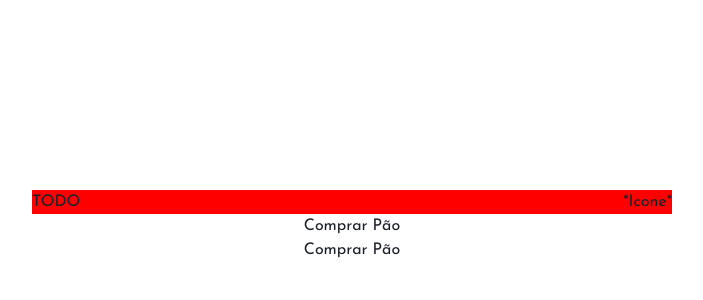
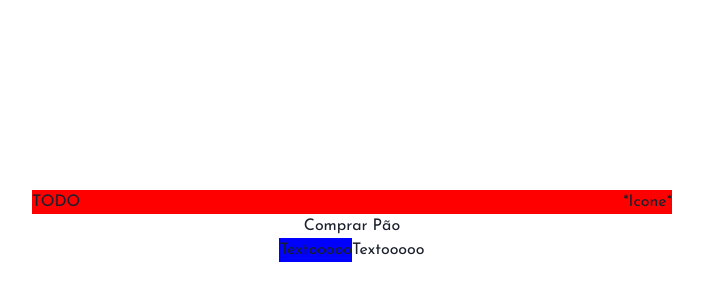
Before and after one commit to Eduardo-Ferraz/DesafioCode, a Next.js app: page / in a window 1280 px wide. Shown: the part 174-474 px from the top of the page, without its empty margins (288-991 px from the left). Built offline with nearby package versions, Linux system fonts and the light colour scheme.

Commit message:
Componente com Props

```diff
--- /dev/null
+++ b/src/components/Item.tsx
@@ -0,0 +1,20 @@
+import React from "react";
+
+import { Text } from "@chakra-ui/react";
+
+interface ItemProps {
+  bg: string;
+  // propriedadeX: int
+  text: string;
+}
+
+export default function Item(props: ItemProps) {
+  const { text } = props;
+  const { bg } = props;
+  return (
+    <>
+      <Text bg={bg}>{text}</Text>
+      <Text>{text}</Text>
+    </>
+  );
+}
--- a/src/pages/_app.tsx
+++ b/src/pages/_app.tsx
@@ -5,18 +5,18 @@ import type { AppProps } from "next/app";
 
 const theme = extendTheme({
   fonts: {
-    body: 'Josefin Sans, sans-serif',
-    heading: 'Josefin Sans, sans-serif',
-    mono: 'Josefin Sans, sans-serif',
+    body: "Josefin Sans, sans-serif",
+    heading: "Josefin Sans, sans-serif",
+    mono: "Josefin Sans, sans-serif",
   },
   colors: {
     highlight: "#FFBA08",
-    highlight50: "rgba(255, 186, 8, 0.5)", // Como podemos botar o 50% em HEX ???
+    highlight50: "rgba(255, 186, 8, 0.5)",
     dark: {
       black: "#000000",
       headtext: "#47585B",
       info: "#999999",
-      info50: "rgba(153, 153, 153, 0.5)", // Como podemos botar o 50% em HEX ???
+      info50: "rgba(153, 153, 153, 0.5)",
     },
     light: {
       white: "#FFFFFF",
@@ -24,7 +24,7 @@ const theme = extendTheme({
       info: "#DADADA",
     },
   },
-})
+});
 
 function MyApp({ Component, pageProps }: AppProps) {
   return (
--- a/src/pages/index.tsx
+++ b/src/pages/index.tsx
@@ -1,21 +1,31 @@
 import { Flex, Spacer, Text } from "@chakra-ui/react";
 import type { NextPage } from "next";
 import Head from "next/head";
+
+import Item from "../components/Item";
 
 const Home: NextPage = () => {
   return (
     <div>
       <Head>
-        <title>WorldTrip</title>
+        <title>ToDo</title>
         <meta name="description" content="Generated by create next app" />
         <link rel="icon" href="/airplane.ico" />
 
         <link rel="preconnect" href="https://fonts.googleapis.com" />
         <link rel="preconnect" href="https://fonts.gstatic.com" />
-        <link href="https://fonts.googleapis.com/css2?family=Josefin+Sans:wght@400;700&display=swap" rel="stylesheet" />
+        <link
+          href="https://fonts.googleapis.com/css2?family=Josefin+Sans:wght@400;700&display=swap"
+          rel="stylesheet"
+        />
       </Head>
-      <Flex direction='column' h="100vh" justifyContent="center" alignItems="center">
-        <Flex width={'50%'} bg='red'>
+      <Flex
+        direction="column"
+        h="100vh"
+        justifyContent="center"
+        alignItems="center"
+      >
+        <Flex width="50%" bg="red">
           <Text>TODO</Text>
           <Spacer />
           <Text>*Icone*</Text>
@@ -24,8 +34,7 @@ const Home: NextPage = () => {
           <Text>Comprar Pão</Text>
         </Flex>
         <Flex>
-          <img></img>
-          <Text>Comprar Pão</Text>
+          <Item text="Textooooo" bg="blue" />
         </Flex>
       </Flex>
     </div>
--- a/src/styles/global.css
+++ /dev/null
@@ -1,5 +0,0 @@
-* {
-  display: flex;
-  justify-content: center;
-  align-items: center;
-}
```
Also changed, not shown: src/components/ListItem/index.tsx (deleted), src/components/ListItem/styles.component.css (deleted).
